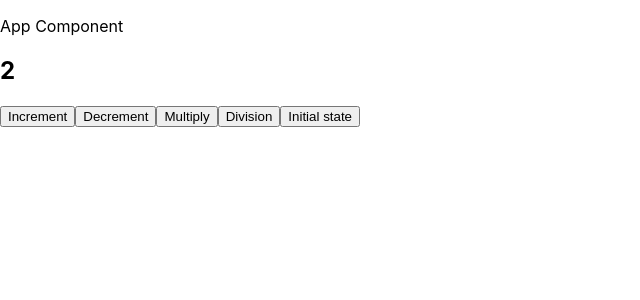
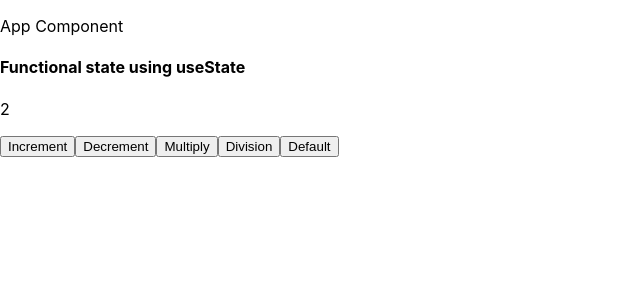
Before and after one commit to adityadevcode/reacthooks-dec22, a React (Create React App) app: page / in a window 1280 px wide. Shown: the top 300 px of the page, without its empty margins (0-640 px from the left). Built offline with nearby package versions, Linux system fonts and the light colour scheme.

Commit message:
Functional state using useState hook add sub div default state

```diff
--- a/src/Components/Useeffect.js
+++ b/src/Components/Useeffect.js
@@ -11,57 +11,96 @@
 
 // export default Useeffect;
 
-//useState CLASS COMPONENT
-import React, { Component } from 'react';
+// //useState CLASS COMPONENT
+// import React, { Component } from 'react';
 
- class Useeffect extends Component {
-    constructor (props) {
-        super(props);
-        this.state = {
-            num:2
-        };
-        this.incrementNumber = this.incrementNumber.bind(this);
-        this.decrementNumber = this.decrementNumber.bind(this);
-        this.multiplyNumber = this.multiplyNumber.bind(this);
-        this.divisionNumber = this.divisionNumber.bind(this);
-        this.defaultNumber = this.defaultNumber.bind(this);
-    }
+//  class Useeffect extends Component {
+//     constructor (props) {
+//         super(props);
+//         this.state = {
+//             num:2
+//         };
+//         this.incrementNumber = this.incrementNumber.bind(this);
+//         this.decrementNumber = this.decrementNumber.bind(this);
+//         this.multiplyNumber = this.multiplyNumber.bind(this);
+//         this.divisionNumber = this.divisionNumber.bind(this);
+//         this.defaultNumber = this.defaultNumber.bind(this);
+//     }
 
-    incrementNumber() {
-        this.setState ({num:this.state.num+1});
-    }
+//     incrementNumber() {
+//         this.setState ({num:this.state.num+1});
+//     }
 
-    decrementNumber() {
-        this.setState ({num:this.state.num-1});
-    }
+//     decrementNumber() {
+//         this.setState ({num:this.state.num-1});
+//     }
 
-    multiplyNumber() {
-        this.setState ({num:this.state.num * 2});
-    }
+//     multiplyNumber() {
+//         this.setState ({num:this.state.num * 2});
+//     }
 
-    divisionNumber() {
-        this.setState ({num:this.state.num / 2});
-    }
+//     divisionNumber() {
+//         this.setState ({num:this.state.num / 2});
+//     }
 
-    defaultNumber() {
-        this.setState ({num:this.state.num = 0});
-    }
+//     defaultNumber() {
+//         this.setState ({num:this.state.num = 0});
+//     }
 
 
 
-  render() {
-    return (
-      <div>
-        <h2>{this.state.num}</h2>
-        <button onClick ={this.incrementNumber}>Increment</button>
-        <button onClick ={this.decrementNumber}>Decrement</button>
-        <button onClick ={this.multiplyNumber}>Multiply</button>
-        <button onClick ={this.divisionNumber}>Division</button>
-        <button onClick ={this. defaultNumber}>Initial state</button>
+//   render() {
+//     return (
+//       <div>
+//         <h2>{this.state.num}</h2>
+//         <button onClick ={this.incrementNumber}>Increment</button>
+//         <button onClick ={this.decrementNumber}>Decrement</button>
+//         <button onClick ={this.multiplyNumber}>Multiply</button>
+//         <button onClick ={this.divisionNumber}>Division</button>
+//         <button onClick ={this. defaultNumber}>Initial state</button>
 
-      </div>
-    );
-  }
+//       </div>
+//     );
+//   }
+// }
+
+// export default Useeffect;
+
+
+//functional usestate compnent
+// import React from 'react';
+import { useState } from 'react';
+
+ const Useeffect = () => {
+    const[count, setCount] =useState(2);
+
+// INCREMENT FUNCTION
+const incrementNumber = () => {
+    setCount(prevCount => prevCount+2);
+}
+const decrementNumber = () => {
+    setCount(prevCount => prevCount-1);
+}
+const multiNumber = () => {
+    setCount(prevCount => prevCount * 2);
+}
+const divideNumber = () => {
+    setCount(prevCount => prevCount / 2);
+}
+const defaultState = () => {
+    setCount(prevCount=> 2);
+}
+  return (
+    <div>
+    <h4>Functional state using useState</h4>
+    <p>{count}</p>
+    <button onClick = {incrementNumber}>Increment</button>
+    <button onClick = {decrementNumber}>Decrement</button>
+    <button onClick ={multiNumber}>Multiply</button>
+    <button onClick = {divideNumber}>Division</button>
+    <button onClick ={defaultState}>Default</button>
+    </div>
+  )
 }
 
 export default Useeffect;
```
